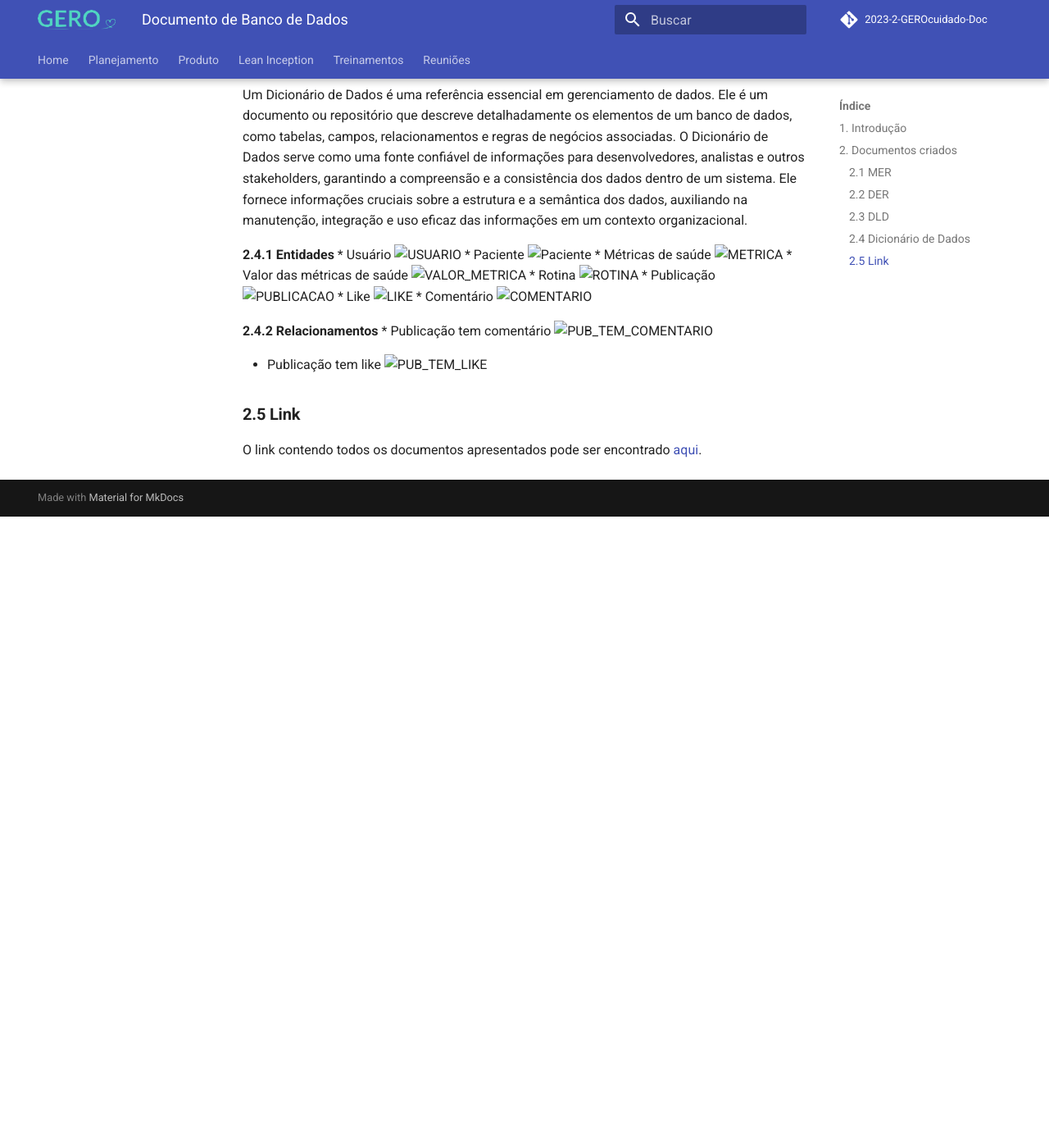
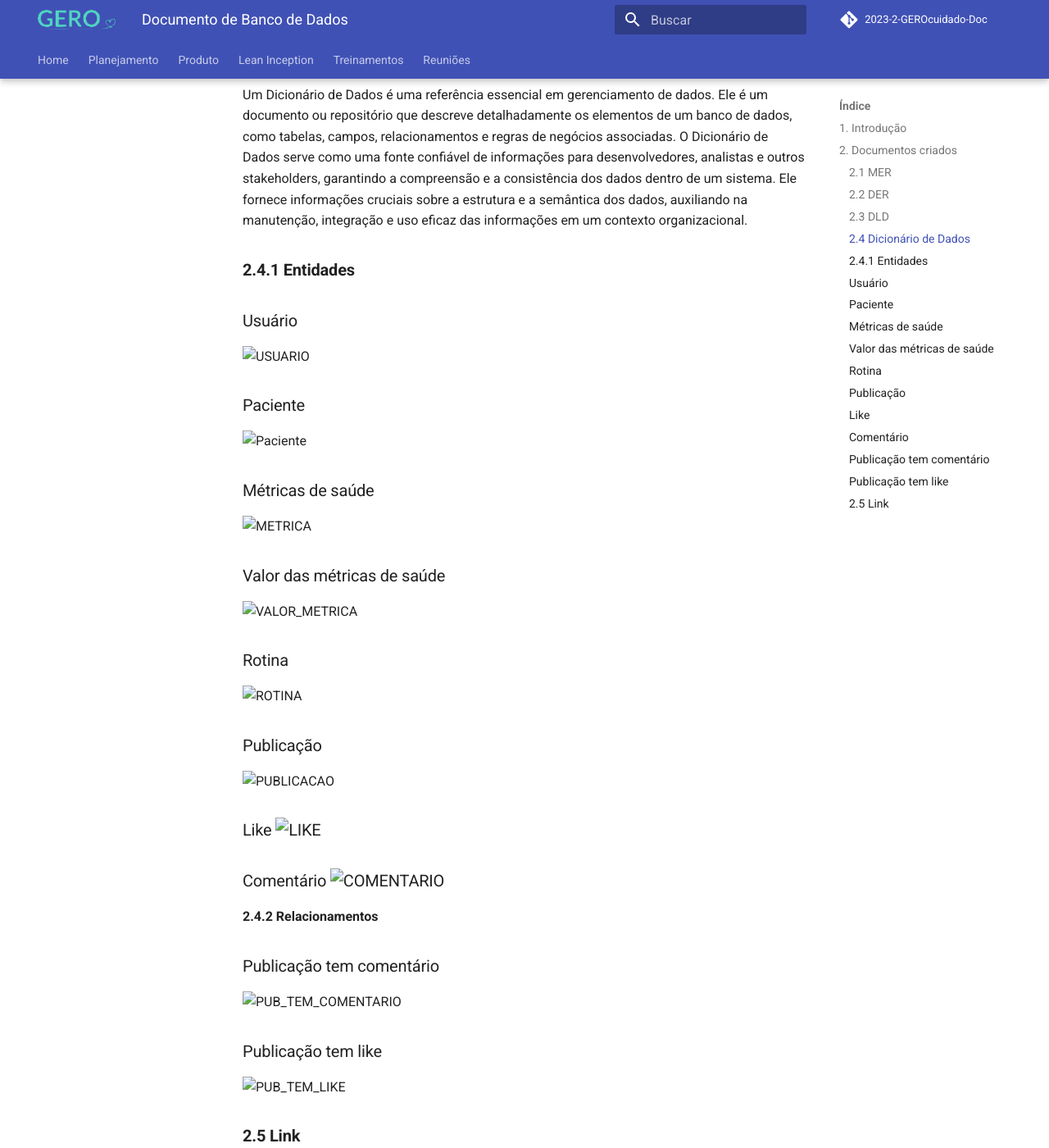
Before and after one commit to fga-eps-mds/2023-2-GEROcuidado-Doc, an MkDocs documentation site: the page built from docs/planejamento/banco_de_dados.md, in a window 1280 px wide and 1400 px high, scrolled down 1494 px. Shown: the whole window at 82% size. Built offline with MkDocs 1.6.1 and Material for MkDocs 9.7.7, drawn with Linux system fonts in a browser that asks for light colours; comment, search, counter and statistics services are not loaded; before the commit the page ends 2124 px from its top, so only the background shows below that; some of the changed lines change nothing that is shown.

Commit message:
corrige bug do github entre imagens e tópicos

```diff
--- a/docs/planejamento/banco_de_dados.md
+++ b/docs/planejamento/banco_de_dados.md
@@ -42,30 +42,35 @@ O Diagrama Lógico de Dados (DLD) é uma representação gráfica que ilustra a
 Um Dicionário de Dados é uma referência essencial em gerenciamento de dados. Ele é um documento ou repositório que descreve detalhadamente os elementos de um banco de dados, como tabelas, campos, relacionamentos e regras de negócios associadas. O Dicionário de Dados serve como uma fonte confiável de informações para desenvolvedores, analistas e outros stakeholders, garantindo a compreensão e a consistência dos dados dentro de um sistema. Ele fornece informações cruciais sobre a estrutura e a semântica dos dados, auxiliando na manutenção, integração e uso eficaz das informações em um contexto organizacional.
 </p>
 
-**<strong> 2.4.1 Entidades </strong>**
-* Usuário
+### <strong> 2.4.1 Entidades </strong>
+### Usuário
 ![USUARIO](/docs/assets/imagens/banco_de_dados/dicionario_de_dados/USUARIO.png)
-* Paciente
+
+### Paciente
 ![Paciente](/docs/assets/imagens/banco_de_dados/dicionario_de_dados/PACIENTE.png)
-* Métricas de saúde
+
+### Métricas de saúde
 ![METRICA](/docs/assets/imagens/banco_de_dados/dicionario_de_dados/METRICA_SAUDE.png)
-* Valor das métricas de saúde
+
+### Valor das métricas de saúde
 ![VALOR_METRICA](/docs/assets/imagens/banco_de_dados/dicionario_de_dados/VALOR_METRICA.png)
-* Rotina
+
+### Rotina
 ![ROTINA](/docs/assets/imagens/banco_de_dados/dicionario_de_dados/ROTINA.png)
-* Publicação
+
+### Publicação
 ![PUBLICACAO](/docs/assets/imagens/banco_de_dados/dicionario_de_dados/PUBLICACAO.png)
-* Like
-![LIKE](/docs/assets/imagens/banco_de_dados/dicionario_de_dados/LIKE.png)
-* Comentário
-![COMENTARIO](/docs/assets/imagens/banco_de_dados/dicionario_de_dados/COMENTARIO.png)
+
+### Like ![LIKE](/docs/assets/imagens/banco_de_dados/dicionario_de_dados/LIKE.png)
+
+### Comentário ![COMENTARIO](/docs/assets/imagens/banco_de_dados/dicionario_de_dados/COMENTARIO.png)
 
 
 **<strong> 2.4.2 Relacionamentos </strong>**
-* Publicação tem comentário
+### Publicação tem comentário
 ![PUB_TEM_COMENTARIO](/docs/assets/imagens/banco_de_dados/dicionario_de_dados/RELACIONAMENTO_COMENTARIO.png)
 
-* Publicação tem like
+### Publicação tem like
 ![PUB_TEM_LIKE](/docs/assets/imagens/banco_de_dados/dicionario_de_dados/RELACIONAMENTO_LIKE.png)
 
 ### <strong> 2.5 Link </strong>
```
